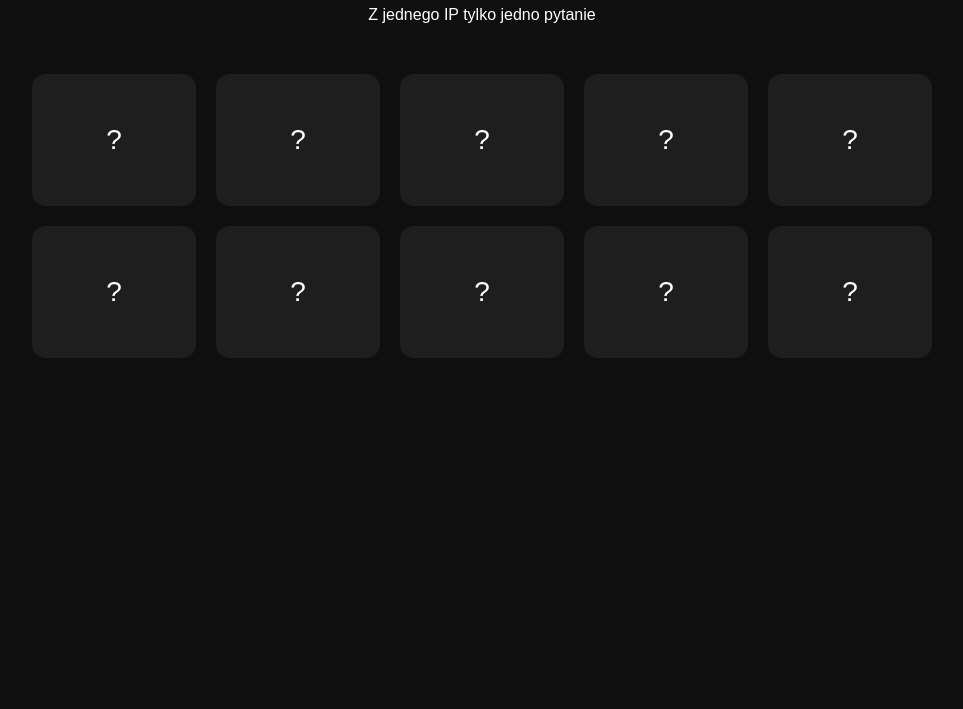
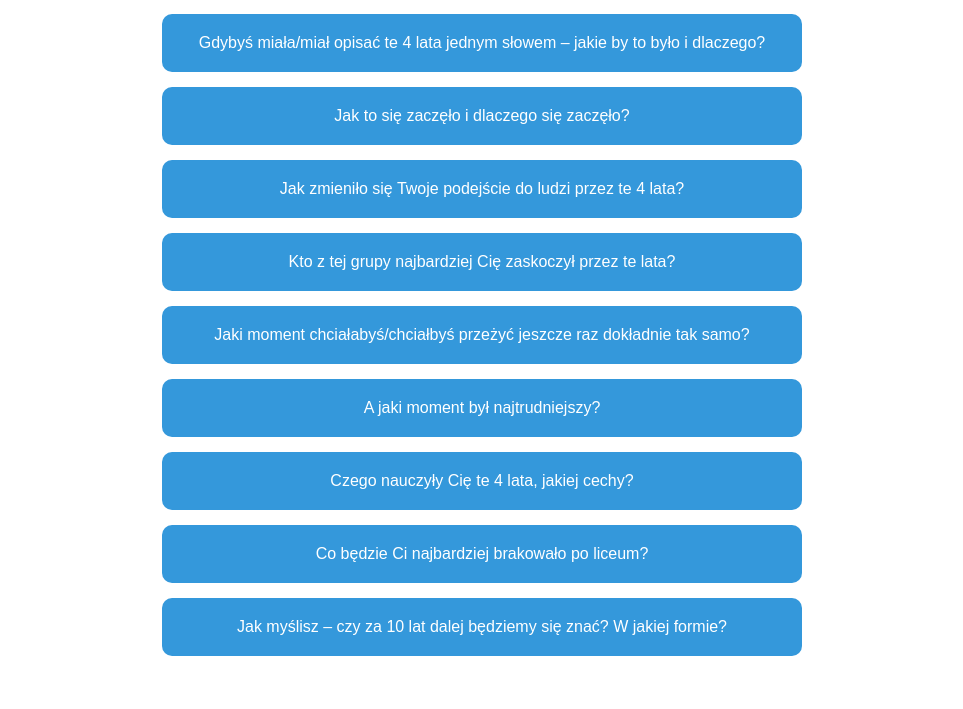
Before and after one commit to kacperkszczot1-code/Anonimowe-Pytaniaa, a plain HTML site: page index.html in a window 1280 px wide. Shown: the part 92-801 px from the top of the page, without its empty margins (158-1121 px from the left). Drawn offline with Linux system fonts and the light colour scheme.

Commit message:
Update index.html

```diff
--- a/index.html
+++ b/index.html
@@ -2,77 +2,80 @@
 <html lang="pl">
 <head>
 <meta charset="UTF-8">
-<title>Odkryj jedno pytanie</title>
-
+<title>Odkryj swoje pytanie</title>
 <style>
 body {
-  margin: 0;
-  font-family: Arial, sans-serif;
-  background: #0f0f0f;
-  color: #fff;
+  font-family: sans-serif;
   text-align: center;
+  padding: 30px;
 }
 
-h1 {
-  margin-top: 40px;
+.kafelek {
+  width: 90%;
+  max-width: 600px;
+  padding: 20px;
+  margin: 15px auto;
+  background: #3498db;
+  color: white;
+  border-radius: 10px;
+  cursor: pointer;
+  transition: background 0.3s;
 }
 
-.grid {
-  max-width: 900px;
-  margin: 50px auto;
-  display: grid;
-  grid-template-columns: repeat(auto-fit, minmax(160px, 1fr));
-  gap: 20px;
-}
-
-.tile {
-  background: #1e1e1e;
-  border-radius: 14px;
-  padding: 50px 10px;
-  font-size: 28px;
-  cursor: pointer;
-  transition: 0.2s;
-  user-select: none;
-}
-
-.tile:hover {
-  background: #2a2a2a;
-  transform: scale(1.05);
+.kafelek.zablokowany {
+  background: #7f8c8d;
+  cursor: not-allowed;
+  pointer-events: none;
 }
 </style>
 </head>
-
 <body>
 
-<h1>Możesz odkryć tylko jeden kafelek</h1>
-<p>Z jednego IP tylko jedno pytanie</p>
+<h2>Możesz odkryć tylko jedno pytanie.</h2>
 
-<div class="grid">
-  <div class="tile" onclick="reveal(1)">?</div>
-  <div class="tile" onclick="reveal(2)">?</div>
-  <div class="tile" onclick="reveal(3)">?</div>
-  <div class="tile" onclick="reveal(4)">?</div>
-  <div class="tile" onclick="reveal(5)">?</div>
-  <div class="tile" onclick="reveal(6)">?</div>
-  <div class="tile" onclick="reveal(7)">?</div>
-  <div class="tile" onclick="reveal(8)">?</div>
-  <div class="tile" onclick="reveal(9)">?</div>
-  <div class="tile" onclick="reveal(10)">?</div>
-</div>
+<div class="kafelek" data-id="1">Gdybyś miała/miał opisać te 4 lata jednym słowem – jakie by to było i dlaczego?</div>
+<div class="kafelek" data-id="2">Jak to się zaczęło i dlaczego się zaczęło?</div>
+<div class="kafelek" data-id="3">Jak zmieniło się Twoje podejście do ludzi przez te 4 lata?</div>
+<div class="kafelek" data-id="4">Kto z tej grupy najbardziej Cię zaskoczył przez te lata?</div>
+<div class="kafelek" data-id="5">Jaki moment chciałabyś/chciałbyś przeżyć jeszcze raz dokładnie tak samo?</div>
+<div class="kafelek" data-id="6">A jaki moment był najtrudniejszy?</div>
+<div class="kafelek" data-id="7">Czego nauczyły Cię te 4 lata, jakiej cechy?</div>
+<div class="kafelek" data-id="8">Co będzie Ci najbardziej brakowało po liceum?</div>
+<div class="kafelek" data-id="9">Jak myślisz – czy za 10 lat dalej będziemy się znać? W jakiej formie?</div>
 
 <script>
-function reveal(id) {
-  fetch("https://TWOJ-WORKER.cloudflareworkers.dev/reveal?id=" + id)
-    .then(res => res.json())
-    .then(data => {
-      if (data.error) {
-        alert(data.error)
-      } else {
-        alert(data.question)
-        window.location.href = data.redirect
-      }
-    })
+const kafelki = document.querySelectorAll('.kafelek');
+const wybrany = localStorage.getItem('wybranyKafelek');
+
+// jeśli już wybrał wcześniej
+if (wybrany) {
+  kafelki.forEach(k => {
+    if (k.dataset.id === wybrany) {
+      k.textContent = "To jest Twoje pytanie. Reszta została zamknięta.";
+    } else {
+      k.textContent = "Nie możesz już otworzyć innych pytań.";
+    }
+    k.classList.add('zablokowany');
+  });
 }
+
+// kliknięcie
+kafelki.forEach(k => {
+  k.addEventListener('click', () => {
+    if (!localStorage.getItem('wybranyKafelek')) {
+      localStorage.setItem('wybranyKafelek', k.dataset.id);
+
+      kafelki.forEach(other => {
+        if (other === k) {
+          other.textContent = "To jest Twoje pytanie. Reszta została zamknięta.";
+        } else {
+          other.textContent = "Za późno — można było wybrać tylko jedno.";
+        }
+        other.classList.add('zablokowany');
+      });
+    }
+  });
+});
 </script>
 
 </body>
```
